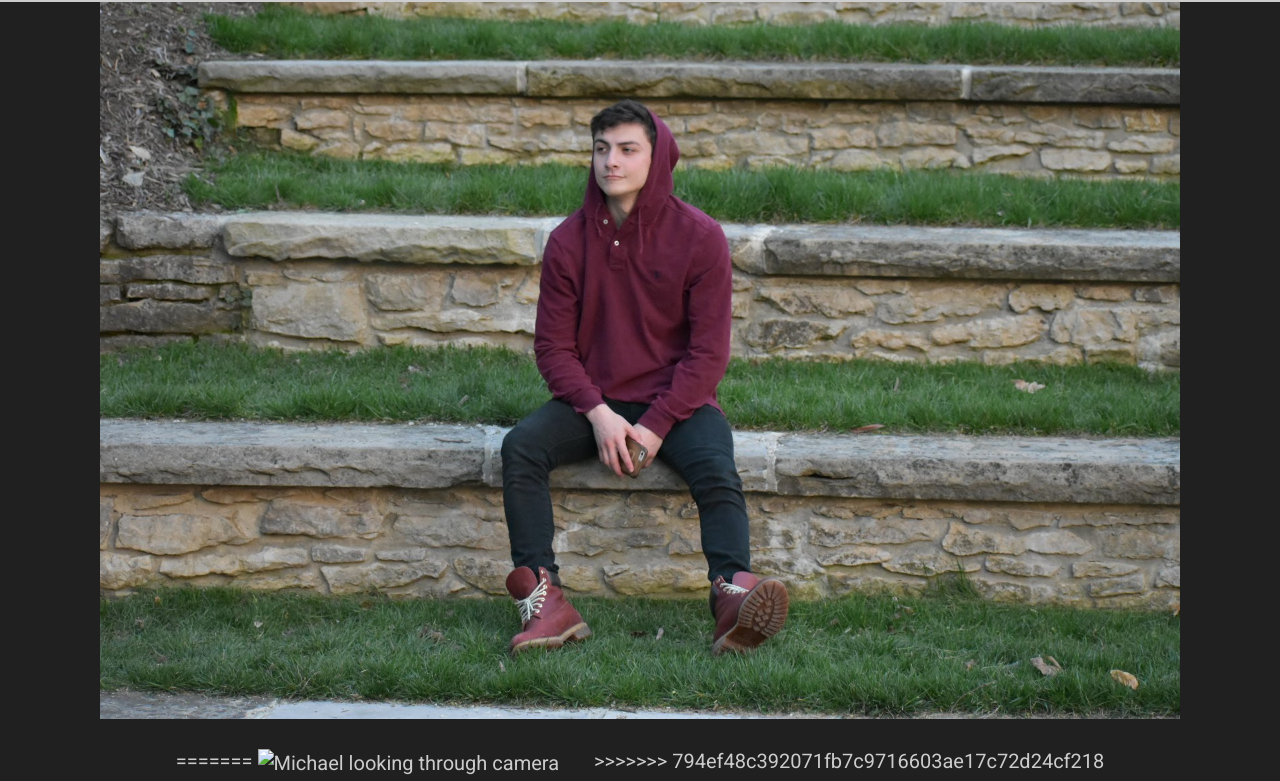
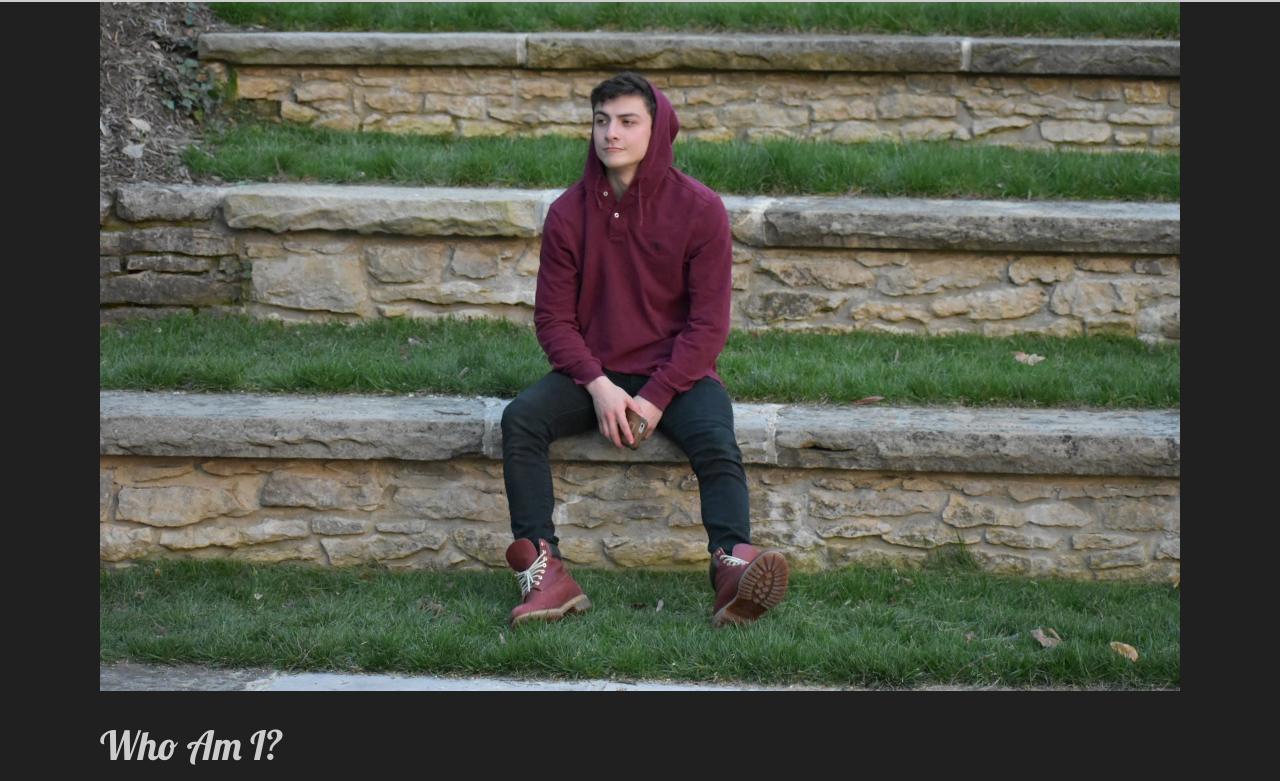
Before and after one commit to MonteCodes/MonteCodes.github.io, a plain HTML site: page index.html in a window 1280 px wide. Shown: the part 77-858 px from the top of the page. Drawn offline with nearby package versions, Linux system fonts and the light colour scheme; files whose address does not match are found by name.

Commit message:
Update index.html

```diff
--- a/index.html
+++ b/index.html
@@ -35,11 +35,7 @@
             <div class="container" id="about-me">
                 <div class="container text-center">
                     <p>
-<<<<<<< HEAD
                         <img id="my-pic" src="../MonteCodes/imgs/michaelsitting.JPG" alt="Michael sitting on steps">
-=======
-                        <img id="my-pic" src="imgs/michaelcamera.JPG" alt="Michael looking through camera">
->>>>>>> 794ef48c392071fb7c9716603ae17c72d24cf218
                     </p>
                 </div>
                 <div class="container">
```
